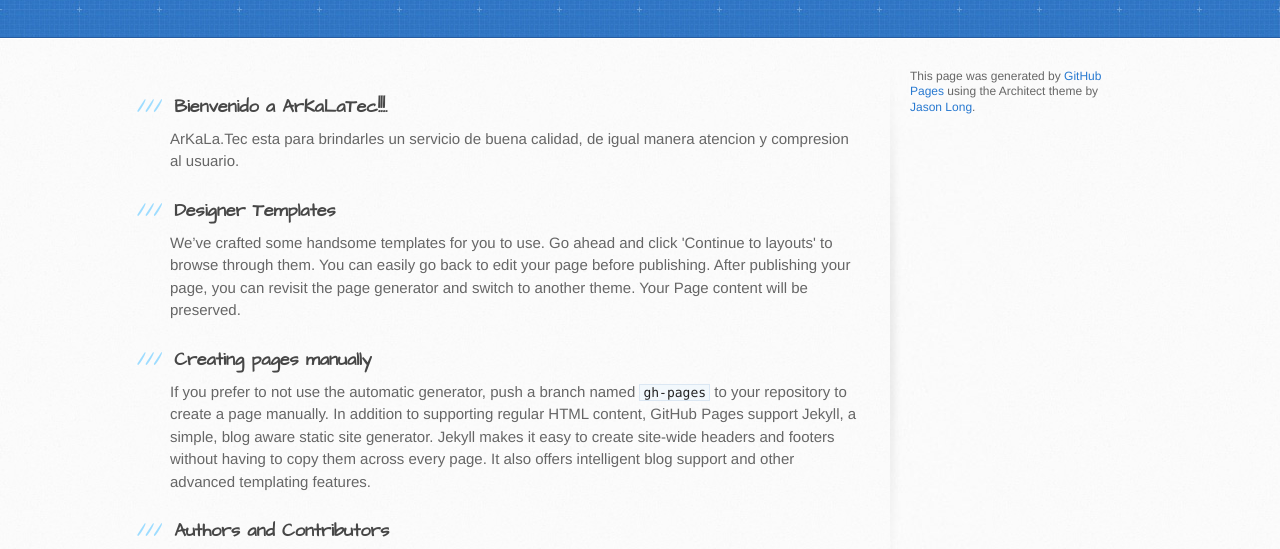
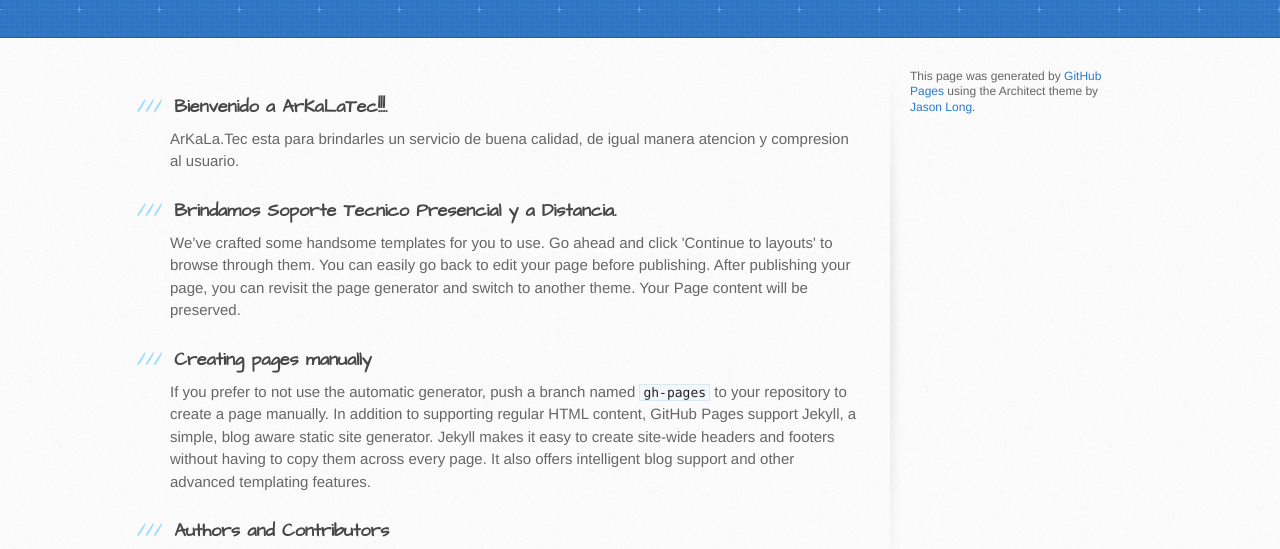
Before and after one commit to ArKaLaTec/ArKaLaTec.github.io, a plain HTML site: page index.html in a window 1280 px wide. Shown: the part 231-780 px from the top of the page. Drawn offline with Linux system fonts and the light colour scheme.

Commit message:
Update index.html

```diff
--- a/index.html
+++ b/index.html
@@ -34,7 +34,7 @@
 <p>ArKaLa.Tec esta para brindarles un servicio de buena calidad, de igual manera atencion y compresion al usuario. </p>
 
 <h3>
-<a id="designer-templates" class="anchor" href="#designer-templates" aria-hidden="true"><span aria-hidden="true" class="octicon octicon-link"></span></a>Designer Templates</h3>
+<a id="designer-templates" class="anchor" href="#designer-templates" aria-hidden="true"><span aria-hidden="true" class="octicon octicon-link"></span></a>Brindamos Soporte Tecnico Presencial y a Distancia.</h3>
 
 <p>We’ve crafted some handsome templates for you to use. Go ahead and click 'Continue to layouts' to browse through them. You can easily go back to edit your page before publishing. After publishing your page, you can revisit the page generator and switch to another theme. Your Page content will be preserved.</p>
 
```
